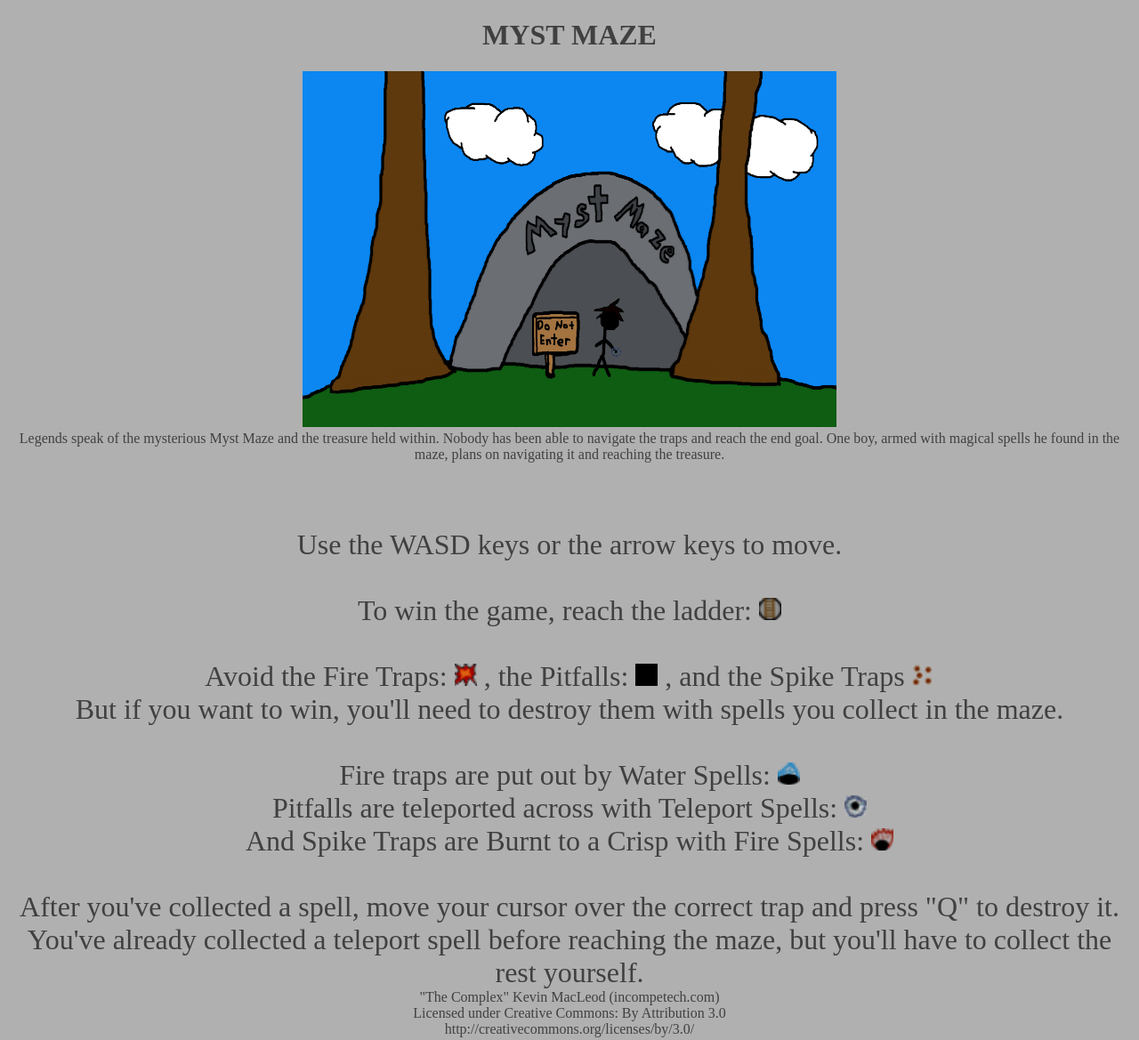
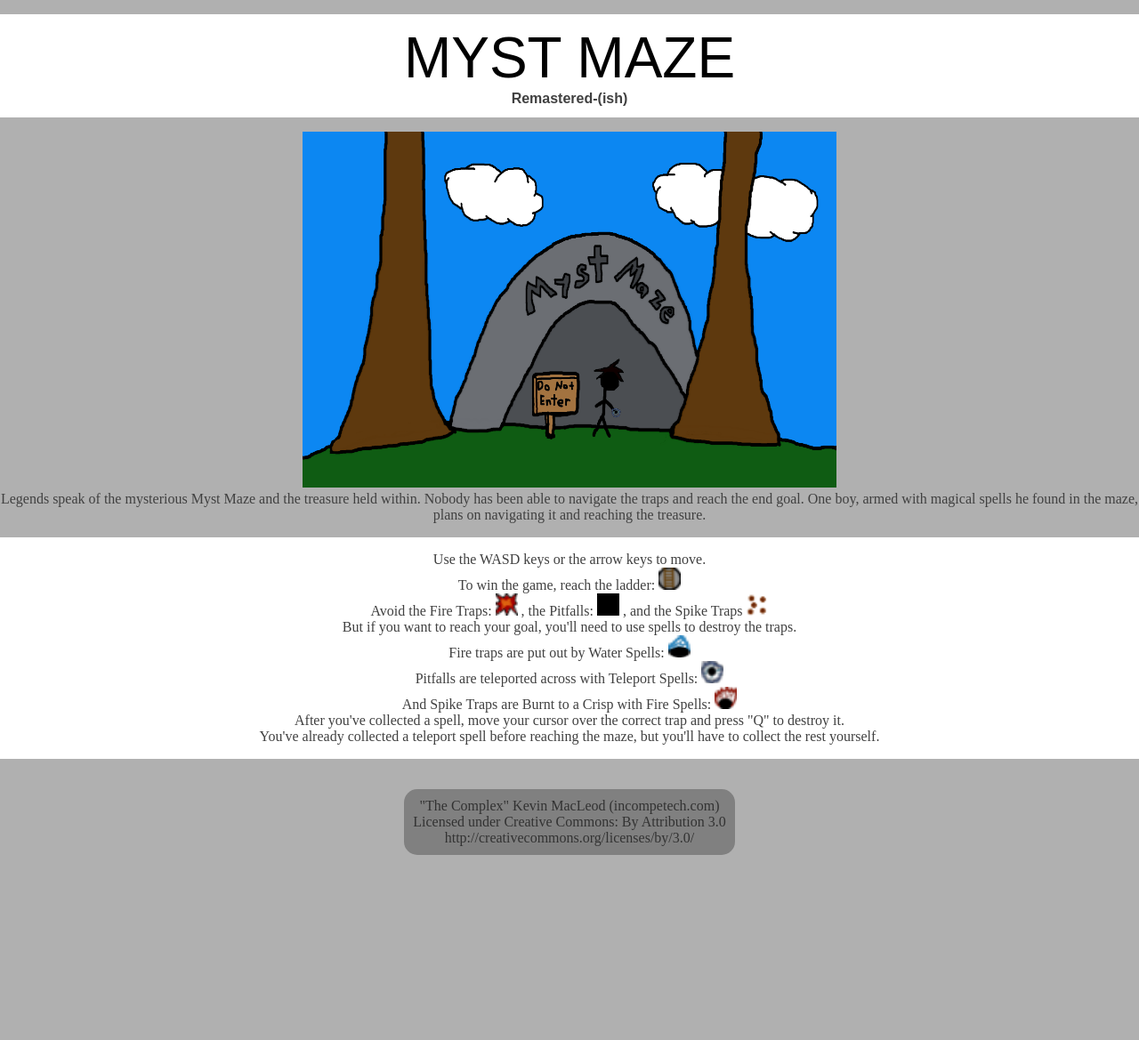
Before and after one commit to CodeNate02/myst_maze, a website built with Vite: page index.html in a window 1280 px wide. Shown: the whole page at 89% size. After the commit the page ends 961 px from the top, so only its background shows below. Built offline with nearby package versions, Linux system fonts and the light colour scheme; a web font is replaced by a local one.

Commit message:
Redsigned page

```diff
--- a/game.css
+++ b/game.css
@@ -1,13 +1,27 @@
-@import url('https://fonts.googleapis.com/css2?family=Joan&family=Raleway:ital,wght@0,300;0,400;0,600;0,700;0,900;1,300;1,400;1,700&family=Urbanist:ital,wght@0,400;0,500;1,500&display=swap');
+@import url('https://fonts.googleapis.com/css2?family=Joan&family=Raleway:ital,wght@0,300;0,400;0,600;0,700;0,900;1,300;1,400;1,700&family=Rubik+Maze&display=swap');
+header{
+	background-color:white;
+	margin:1em 0;
+	padding:.75em 0;
+}
 h1{
-	font-family:'Rubik Maze',serif;
+	font-family:'Rubik Maze',sans-serif;
+	font-size:4em;
+	font-weight:normal;
+	color:black;
+	margin:0;
 }
 h2{
-	font-size:2em;
+	margin:0;
+	font-family:Arial, Helvetica, sans-serif;
+	font-weight:light;
+	font-size:1em;
+	width:full;
 }
 body{
 	background-color: #b0b0b0;
 	color: #404040;
+	margin:0;
 }
 img{
     width: 25px;
@@ -19,16 +33,20 @@ canvas{
 	cursor: none;
 }
 
-#incompetech{
-	color:#404040;
-	font-size:1.3em;
-	text-align: left;
-}
-
-#instructions{
-	font-size:2em;
-}
 
 html{
 	text-align: center
 }
+#instructions{
+	list-style-type:none;
+	background-color: white;
+	padding:1em 0
+}
+#incompetech, #credit{
+	background-color:gray;
+	width:fit-content;
+	margin:auto;
+	padding:10px;
+	border-radius:15px;
+	color:rgb(50,50,50);
+}
--- a/index.html
+++ b/index.html
@@ -3,12 +3,16 @@
 	<head>
 		<title>Myst Maze</title>
 		<link rel="stylesheet" type="text/css" href="game.css" />
-		<link rel='icon' href='/images/Game_Art/Teleport.png' />
+		<link rel="icon" href="/images/Game_Art/Teleport.png" />
 		<script type="text/javascript" src="js/Myst_Maze.js"></script>
 	</head>
 	<body>
 		<audio src="sounds/The_Complex.wav" loop autoplay></audio>
-		<h1>MYST MAZE</h1>
+		<header>
+			<h1>MYST MAZE </h1>
+			<h2 id='subtitle'>Remastered-(ish)</h2>
+		</header>
+
 		<canvas width="600" height="400" id="myCanvas"></canvas>
 
 		<section id="intro">
@@ -17,41 +21,43 @@
 			goal. One boy, armed with magical spells he found in the maze, plans
 			on navigating it and reaching the treasure.
 		</section>
-		<section id="instructions">
-			<br />
-			<br />
-			Use the WASD keys or the arrow keys to move.
-			<br />
-			<br />
+		<ul id="instructions">
+			<li>Use the WASD keys or the arrow keys to move.</li>
+			<li>
 				To win the game, reach the ladder:
 				<img src="images/Game_Art/Ladder.png" />
-			<br />
-			<br />
-			Avoid the Fire Traps: <img src = images/Game_Art/Fire_Trap.png> ,
-			the Pitfalls: <img src= images/Game_Art/Pitfall.png> , and the Spike
-			Traps <img src= images/Game_Art/Spike_Trap.png>
-			<br />
-			But if you want to win, you'll need to destroy them with spells you
-			collect in the maze.
-			<br />
-			<br />
+			</li>
+			<li>
+				Avoid the Fire Traps: <img src = images/Game_Art/Fire_Trap.png>
+				, the Pitfalls: <img src= images/Game_Art/Pitfall.png> , and the
+				Spike Traps <img src= images/Game_Art/Spike_Trap.png>
+			</li>
+			<span>
+				But if you want to reach your goal, you'll need to use spells to
+				destroy the traps.
+			</span>
+			<li>
 				Fire traps are put out by Water Spells: <img src=
 				images/Game_Art/Water.png>
-			<br />
+			</li>
+			<li>
 				Pitfalls are teleported across with Teleport Spells: <img src=
 				images/Game_Art/Teleport.png>
-			<br />
+			</li>
+			<li>
 				And Spike Traps are Burnt to a Crisp with Fire Spells: <img src=
 				images/Game_Art/Fireball.png>
-			<br />
-			<br />
-			After you've collected a spell, move your cursor over the correct
-			trap and press "Q" to destroy it.
-			<br />
-			You've already collected a teleport spell before reaching the maze,
-			but you'll have to collect the rest yourself.
-		</section>
-
+			</li>
+			<li>
+				After you've collected a spell, move your cursor over the
+				correct trap and press "Q" to destroy it.
+			</li>
+			<li>
+				You've already collected a teleport spell before reaching the
+				maze, but you'll have to collect the rest yourself.
+			</li>
+		</ul>
+		<br id="line" />
 		<section id="credit">
 			"The Complex" Kevin MacLeod (incompetech.com)
 			<br />
```
Also changed, not shown: 00_fireLoss.html (+1 -1 lines). Lines whose indentation alone changed are shown as unchanged.
